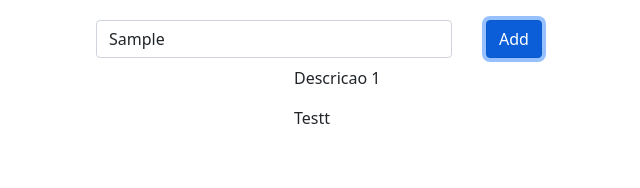
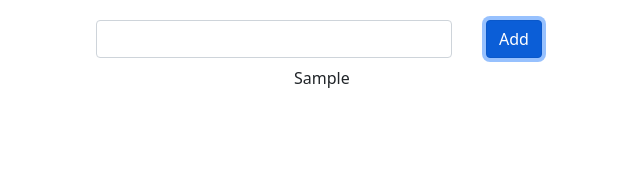
Before and after one commit to koziel101/To-doKeeper, an Angular app in the folder TodoKeeper/: page / in a window 1280 px wide. Both pictures are taken after typing "Sample" into the empty fields and a click on the button "Add". Shown: the top 188 px of the page, without its empty margins (316-956 px from the left). Built offline with nearby package versions, Linux system fonts and the light colour scheme.

Commit message:
Adding function to insert new tasks

```diff
--- a/TodoKeeper/src/app/app.component.html
+++ b/TodoKeeper/src/app/app.component.html
@@ -1,19 +1,24 @@
 <div class="main-container container">
   <div class="row justify-content-end">
     <div class="col-4">
-      <input type="text" class="form-control">
+      <input [(ngModel)]="newTask" type="text" class="form-control" >
     </div>
     <div class="col-4">
-      <button class="btn btn-primary">Add</button>
+      <button class="btn btn-primary" (click)="addTask()">Add</button>
     </div>
   </div>
 
   <div class="row justify-content-end">
     <div class="col-6">
-      <app-task></app-task>
+
+      <div class="row justify-content-end">
+        <div *ngFor="let task of tasks">
+          <div class="d-flex flex-column">
+            <div class="p-2">{{task}}</div>
+          </div>
+        </div>
+      </div>
+
     </div>
-
   </div>
-
-
 </div>
--- a/TodoKeeper/src/app/app.component.ts
+++ b/TodoKeeper/src/app/app.component.ts
@@ -7,4 +7,14 @@ import { Component } from '@angular/core';
 })
 export class AppComponent {
   title = 'TodoKeeper';
+
+  public tasks : string[] = [];
+  public newTask = "";
+
+  public addTask() {
+    if (this.newTask != '') {
+      this.tasks.push(this.newTask);
+      this.newTask = '';
+    }
+  }
 }
--- a/TodoKeeper/src/app/app.module.ts
+++ b/TodoKeeper/src/app/app.module.ts
@@ -1,4 +1,5 @@
 import { NgModule } from '@angular/core';
+import { FormsModule } from '@angular/forms';
 import { BrowserModule } from '@angular/platform-browser';
 
 import { AppComponent } from './app.component';
@@ -10,7 +11,8 @@ import { TaskComponent } from './task/task.component';
     TaskComponent
   ],
   imports: [
-    BrowserModule
+    BrowserModule,
+    FormsModule
   ],
   providers: [],
   bootstrap: [AppComponent]
```
